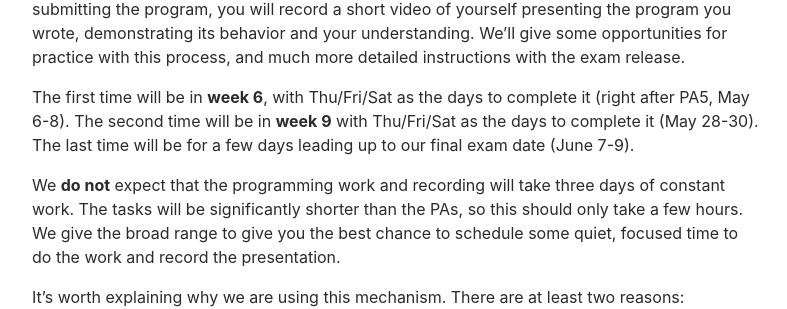
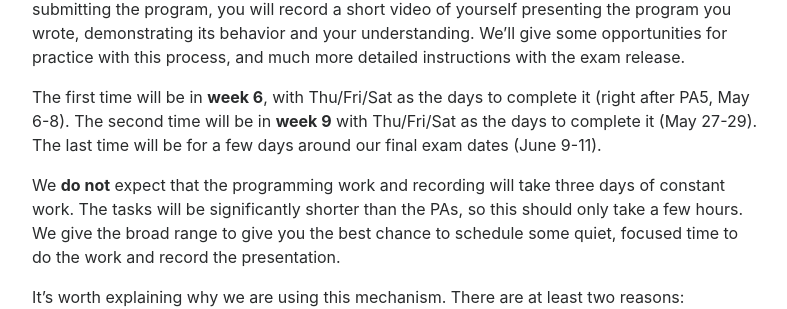
Before and after one commit to ucsd-cse11-sp21/ucsd-cse11-sp21.github.io, a Jekyll site: the page built from index.md, in a window 1280 px wide and 900 px high, scrolled down 5672 px. Shown: the part 149-458 px from the top of the window, without its empty margins (243-1030 px from the left). Built offline with Jekyll 4.4.1, drawn with Linux system fonts in a browser that asks for light colours; nearby versions of some CDN libraries.

Commit message:
Update index.md

```diff
--- a/index.md
+++ b/index.md
@@ -274,8 +274,8 @@ instructions with the exam release.
 
 The first time will be in **week 6**, with Thu/Fri/Sat as the days to complete
 it (right after PA5, May 6-8). The second time will be in **week 9** with
-Thu/Fri/Sat as the days to complete it (May 28-30). The last time will be for a
-few days leading up to our final exam date (June 7-9).
+Thu/Fri/Sat as the days to complete it (May 27-29). The last time will be for a
+few days around our final exam dates (June 9-11).
 
 We **do not** expect that the programming work and recording will take three
 days of constant work. The tasks will be significantly shorter than the PAs, so
```
